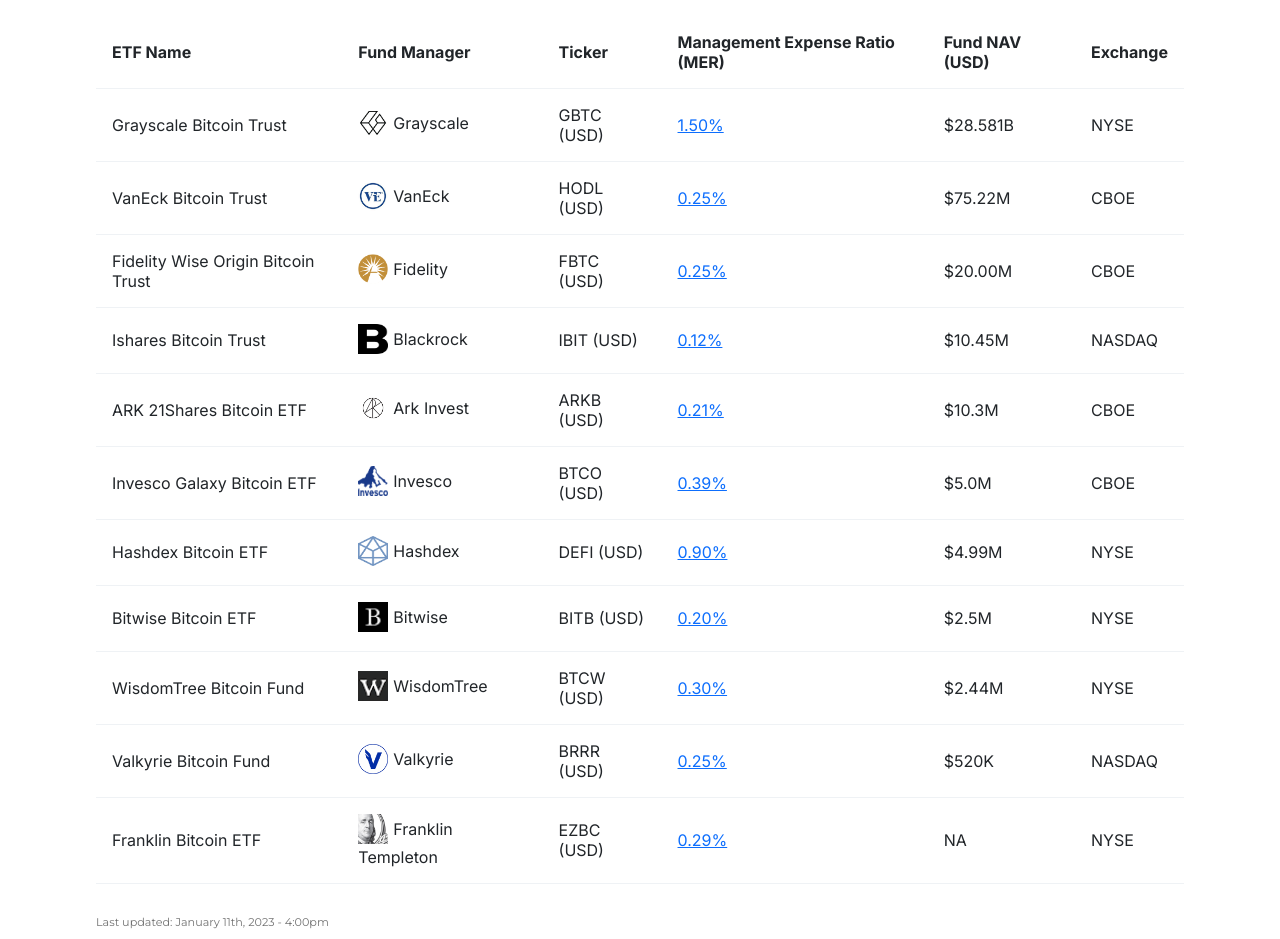
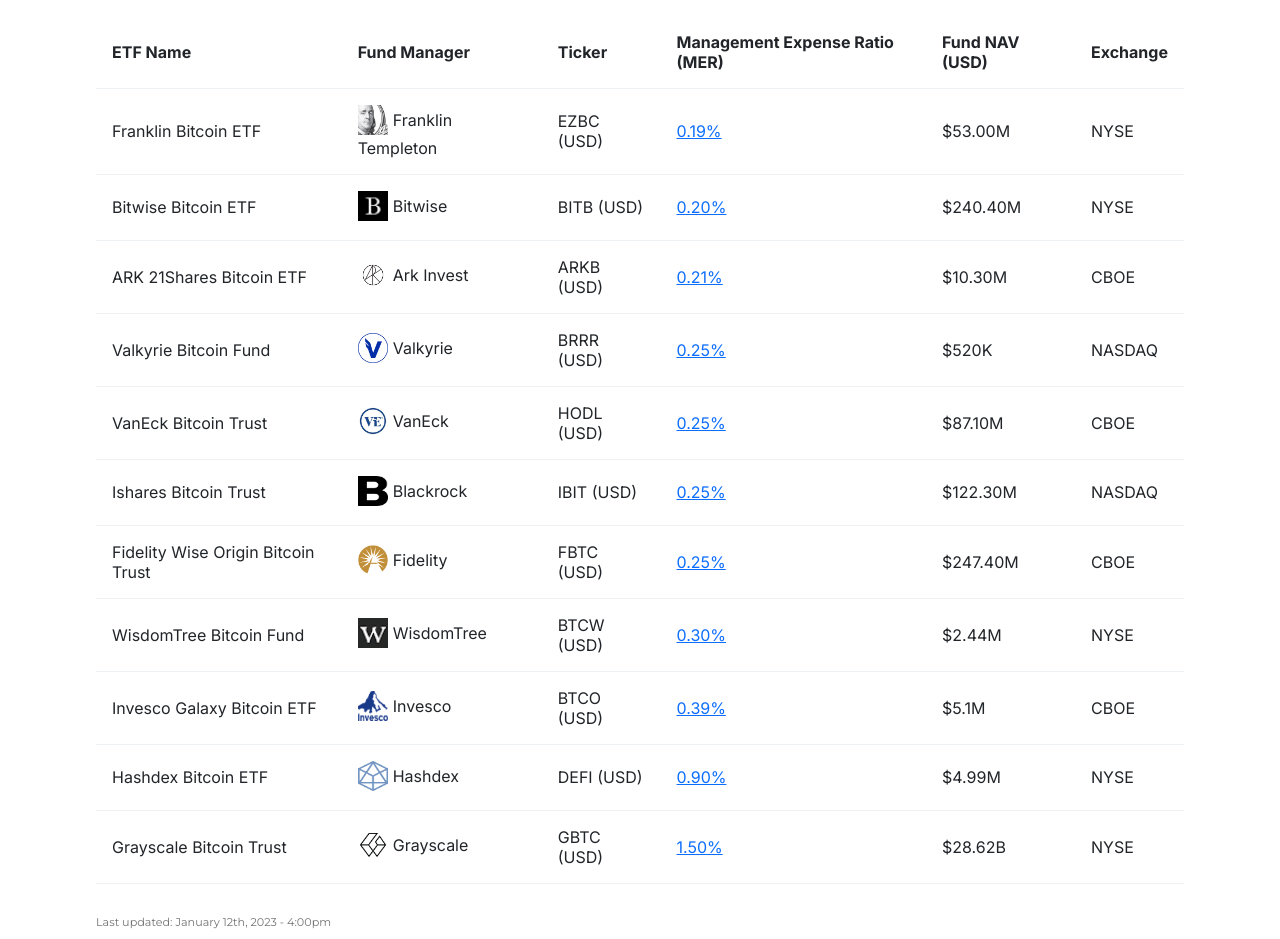
Before and after one commit to JakeCondon/JakeCondon.github.io, a plain HTML site: page index.html in a window 1280 px wide. Shown: the part 373-1312 px from the top of the page. Drawn offline with nearby package versions, Linux system fonts and the light colour scheme.

Commit message:
Add files via upload

```diff
--- a/index.html
+++ b/index.html
@@ -69,52 +69,75 @@
             <th>Exchange</th>
           </tr>
           <tr class="tableborder">
-            <td>Grayscale Bitcoin Trust</td>
-            <td class="centered-td">
-              <img class="fundlogo" src="./images/GRAYSCALE.jpeg">Grayscale</td>
-            <td>GBTC (USD)</td>
-            <td><a href="https://etfs.grayscale.com/gbtc">1.50%</a></td>
-            <td>$28.581B</td>
+            <td>Franklin Bitcoin ETF</td>
+            <td><img class="fundlogo" src="./images/franklin_templeton_logo.jpeg">Franklin Templeton</td>
+            <td>EZBC (USD)</td>
+            <td><a href="https://www.sec.gov/Archives/edgar/data/1992870/000113743924000058/ftdhts1a01082024.htm">0.19%</a></td>
+            <td>$53.00M</td>
             <td>NYSE</td>
+          </tr>
+          <tr class="tableborder">
+            <td>Bitwise Bitcoin ETF</td>
+            <td><img class="fundlogo" src="./images/bitwise b logooooooo.png">Bitwise</td>
+            <td>BITB (USD)</td>
+            <td><a href="https://bitbetf.com/">0.20%</a></td>
+            <td>$240.40M</td>
+            <td>NYSE</td>
+          </tr>
+          <tr class="tableborder">
+            <td>ARK 21Shares Bitcoin ETF</td>
+            <td><img class="fundlogo" src="./images/ark invest CIRCLE.png">Ark Invest</td>
+            <td>ARKB (USD)</td>
+            <td><a href="https://cdn.21shares.com/uploads/current-documents/products/ARKB/Factsheet_ARKB.pdf">0.21%</a></td>
+            <td>$10.30M</td>
+            <td>CBOE</td>
+          </tr>
+          <tr class="tableborder">
+            <td>Valkyrie Bitcoin Fund</td>
+            <td><img class="fundlogo" src="./images/valkyrie v  loggoooo.png">Valkyrie</td>
+            <td>BRRR (USD)</td>
+            <td><a href="https://www.wisdomtree.com/investments/etfs/crypto/btcw">0.25%</a></td>
+            <td>$520K</td>
+            <td>NASDAQ</td>
           </tr>
           <tr class="tableborder">
             <td>VanEck Bitcoin Trust</td>
             <td><img class="fundlogo" src="./images/vaneck logo.jpeg">VanEck</td>
             <td>HODL (USD)</td>
             <td><a href="https://www.vaneck.com/us/en/investments/bitcoin-trust-hodl/overview/">0.25%</a></td>
-            <td>$75.22M</td>
+            <td>$87.10M</td>
             <td>CBOE</td>
+          </tr>
+          <tr class="tableborder">
+            <td>Ishares Bitcoin Trust</td>
+            <td><img class="fundlogo" src="./images/black.png">Blackrock</td>
+            <td>IBIT (USD)</td>
+            <td><a href="https://www.ishares.com/us/products/333011/ishares-bitcoin-trust">0.25%</a></td>
+            <td>$122.30M</td>
+            <td>NASDAQ</td>
           </tr>
           <tr class="tableborder">
             <td>Fidelity Wise Origin Bitcoin Trust</td>
             <td><img class="fundlogo" src="./images/Fidelity.png">Fidelity</td>
             <td>FBTC (USD)</td>
             <td><a href="https://digital.fidelity.com/prgw/digital/research/quote/dashboard/summary?symbol=FBTC">0.25%</a></td>
-            <td>$20.00M</td>
+            <td>$247.40M</td>
             <td>CBOE</td>
           </tr>
           <tr class="tableborder">
-            <td>Ishares Bitcoin Trust</td>
-            <td><img class="fundlogo" src="./images/black.png">Blackrock</td>
-            <td>IBIT (USD)</td>
-            <td><a href="https://www.ishares.com/us/products/333011/ishares-bitcoin-trust">0.12%</a></td>
-            <td>$10.45M</td>
-            <td>NASDAQ</td>
-          </tr>
-          <tr class="tableborder">
-            <td>ARK 21Shares Bitcoin ETF</td>
-            <td><img class="fundlogo" src="./images/ark invest CIRCLE.png">Ark Invest</td>
-            <td>ARKB (USD)</td>
-            <td><a href="https://cdn.21shares.com/uploads/current-documents/products/ARKB/Factsheet_ARKB.pdf">0.21%</a></td>
-            <td>$10.3M</td>
-            <td>CBOE</td>
+            <td>WisdomTree Bitcoin Fund</td>
+            <td><img class="fundlogo" src="./images/wisdomtree W.png">WisdomTree</td>
+            <td>BTCW (USD)</td>
+            <td><a href="https://www.wisdomtree.com/investments/etfs/crypto/btcw">0.30%</a></td>
+            <td>$2.44M</td>
+            <td>NYSE</td>
           </tr>
           <tr class="tableborder">
             <td>Invesco Galaxy Bitcoin ETF</td>
             <td><img class="fundlogo" src="./images/INVESCO.png">Invesco</td>
             <td>BTCO (USD)</td>
             <td><a href="https://www.invesco.com/us/financial-products/etfs/product-detail?ticker=BTCO">0.39%</a></td>
-            <td>$5.0M</td>
+            <td>$5.1M</td>
             <td>CBOE</td>
           </tr>
           <tr class="tableborder">
@@ -126,43 +149,26 @@
             <td>NYSE</td>
           </tr>
           <tr class="tableborder">
-            <td>Bitwise Bitcoin ETF</td>
-            <td><img class="fundlogo" src="./images/bitwise b logooooooo.png">Bitwise</td>
-            <td>BITB (USD)</td>
-            <td><a href="https://bitbetf.com/">0.20%</a></td>
-            <td>$2.5M</td>
-            <td>NYSE</td>
-          </tr>
-          <tr class="tableborder">
-            <td>WisdomTree Bitcoin Fund</td>
-            <td><img class="fundlogo" src="./images/wisdomtree W.png">WisdomTree</td>
-            <td>BTCW (USD)</td>
-            <td><a href="https://www.wisdomtree.com/investments/etfs/crypto/btcw">0.30%</a></td>
-            <td>$2.44M</td>
+            <td>Grayscale Bitcoin Trust</td>
+            <td class="centered-td">
+              <img class="fundlogo" src="./images/GRAYSCALE.jpeg">Grayscale</td>
+            <td>GBTC (USD)</td>
+            <td><a href="https://etfs.grayscale.com/gbtc">1.50%</a></td>
+            <td>$28.62B</td>
             <td>NYSE</td>
           </tr>
 
 
-          <tr class="tableborder">
-            <td>Valkyrie Bitcoin Fund</td>
-            <td><img class="fundlogo" src="./images/valkyrie v  loggoooo.png">Valkyrie</td>
-            <td>BRRR (USD)</td>
-            <td><a href="https://www.wisdomtree.com/investments/etfs/crypto/btcw">0.25%</a></td>
-            <td>$520K</td>
-            <td>NASDAQ</td>
-          </tr>
-          <tr class="tableborder">
-            <td>Franklin Bitcoin ETF</td>
-            <td><img class="fundlogo" src="./images/franklin_templeton_logo.jpeg">Franklin Templeton</td>
-            <td>EZBC (USD)</td>
-            <td><a href="https://www.sec.gov/Archives/edgar/data/1992870/000113743924000058/ftdhts1a01082024.htm">0.29%</a></td>
-            <td>NA</td>
-            <td>NYSE</td>
-          </tr>
+
+
+
+
+
+
         </table>
 
         <div class="lastupdatedcontainer">
-          <p class="lastupdated">Last updated: January 11th, 2023 - 4:00pm</p>
+          <p class="lastupdated">Last updated: January 12th, 2023 - 4:00pm</p>
         </div>
 
 
@@ -193,7 +199,7 @@
                 <img class="fundlogo" src="./images/CI.png">CI</td>
               <td>BTCX.B (CAD), BTCX.U (USD)</td>
               <td><a href="https://funds.cifinancial.com/en/funds/alternative_investments/CIGalaxyBitcoinETF.html?currencySelector=1&seriesId=14104">0.80%</a></td>
-              <td>$541.16M</td>
+              <td>$517.32M</td>
               <td>TSX</td>
             </tr>
             <tr class="tableborder">
@@ -201,7 +207,7 @@
               <td><img class="fundlogo" src="./images/Fidelity.png">Fidelity</td>
               <td>FBTC (CAD), FBTC.U (USD)</td>
               <td><a href="https://www.fidelity.ca/en/products/etfs/fbtc/">0.95%</a></td>
-              <td>$200.4M</td>
+              <td>$194.00M</td>
               <td>TSX</td>
             </tr>
             <tr class="tableborder">
@@ -209,7 +215,7 @@
               <td><img class="fundlogo" src="./images/purpose.png">Purpose</td>
               <td>BTCC (CAD Hedged), BTCC.B (CAD), BTCC.U (USD)</td>
               <td><a href="https://www.purposeinvest.com/funds/purpose-bitcoin-etf">1.49%</a></td>
-              <td>$2.2B</td>
+              <td>$2.0B</td>
               <td>TSX</td>
             </tr>
             <tr class="tableborder">
@@ -225,13 +231,13 @@
               <td><img class="fundlogo" src="./images/EVOLVE.png">Evolve</td>
               <td>EBIT (CAD), EBIT.U (USD)</td>
               <td><a href="https://evolveetfs.com/wp-content/uploads/2023/03/EBIT-ETF-Facts-March-10-2023-EN.pdf">2.17%</a></td>
-              <td>$140.79M</td>
+              <td>$149.418M</td>
               <td>TSX</td>
             </tr>
           </table>
 
           <div class="lastupdatedcontainer">
-            <p class="lastupdated">Last updated: January 11th, 2023 - 4:00pm</p>
+            <p class="lastupdated">Last updated: January 12th, 2023 - 4:00pm</p>
           </div>
 
 
@@ -261,7 +267,7 @@
   <footer class="d-flex flex-wrap justify-content-between align-items-center py-3 my-4 border-top">
     <div class="col-md-4 d-flex align-items-center">
 
-      <span class="mb-3 mb-md-0 text-body-secondary">© 2023 Cryptorates.ca</span>
+      <span class="mb-3 mb-md-0 text-body-secondary">© 2024 Cryptorates.ca</span>
     </div>
 
     <ul class="nav col-md-4 justify-content-end list-unstyled d-flex">
```
Also changed, not shown: FAQ.html (+1 -1 lines), about.html (+1 -1 lines), ether.html (+6 -6 lines).
